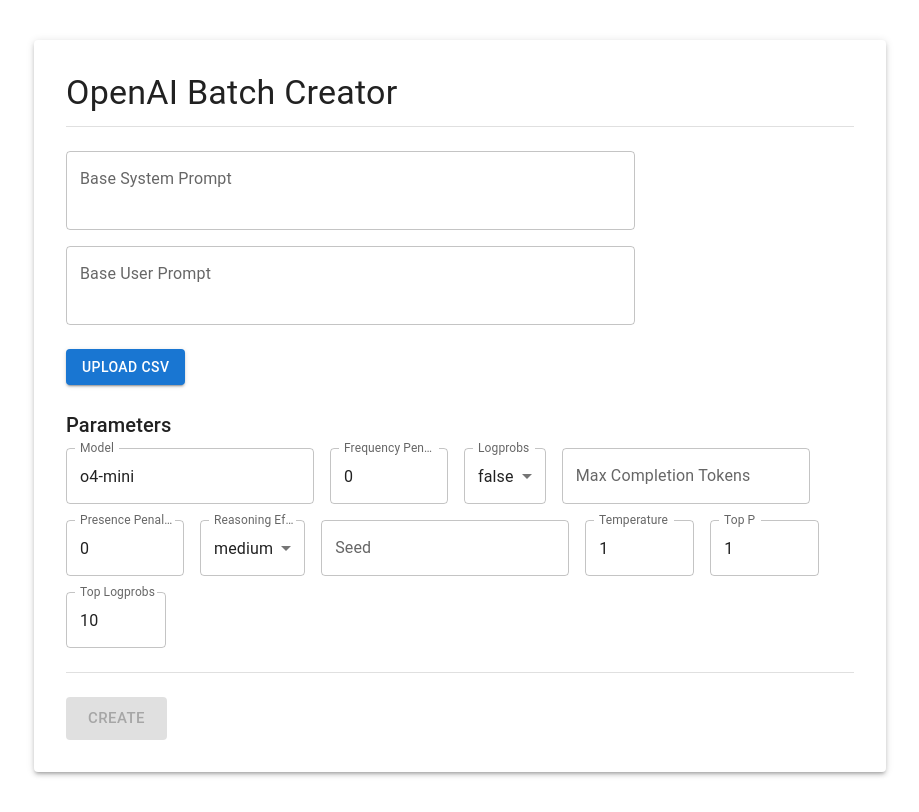
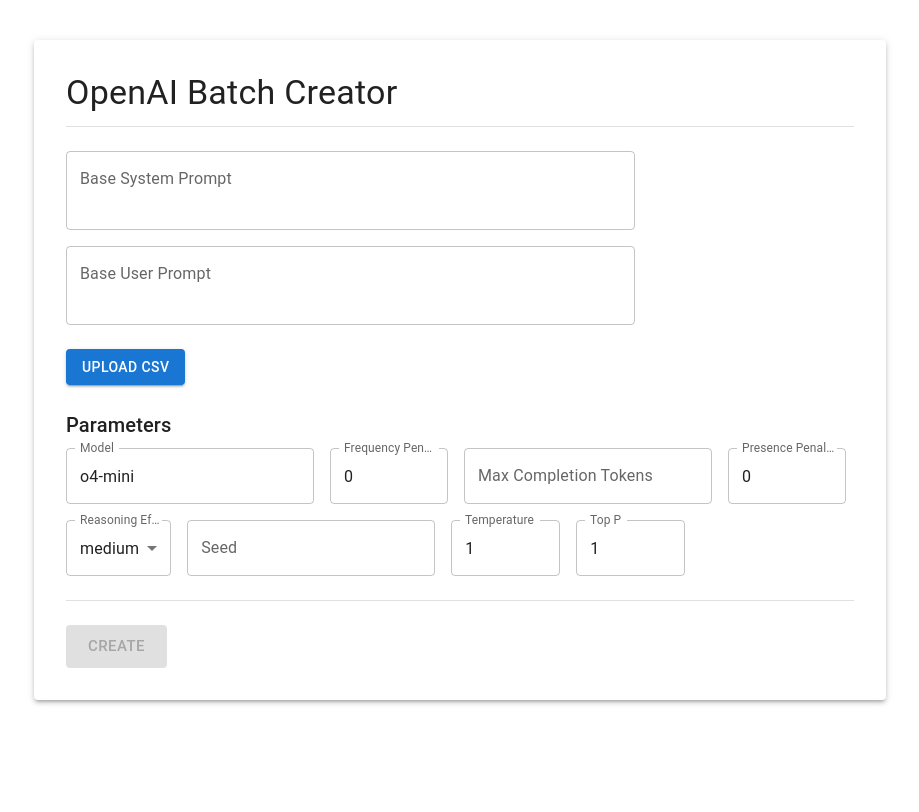
Before and after one commit to konbraphat51/OpenAiBatchCreator, a React (Vite) app: page / in a window 1280 px wide. Shown: the whole page, without its empty margins (180-1099 px from the left). Built offline with nearby package versions, Linux system fonts and the light colour scheme.

Commit message:
copilot: delete logprobs and top_logprobs params

```diff
--- a/src/components/BatchCreator.tsx
+++ b/src/components/BatchCreator.tsx
@@ -28,12 +28,6 @@
 		max: 2.0,
 		step: 0.1,
 		default: 0.0,
-	},
-	{
-		key: "logprobs",
-		label: "Logprobs",
-		type: "boolean",
-		default: false,
 	},
 	{
 		key: "max_completion_tokens",
@@ -81,27 +75,16 @@
 		step: 0.1,
 		default: 1.0,
 	},
-	{
-		key: "top_logprobs",
-		label: "Top Logprobs",
-		type: "integer",
-		min: 0,
-		max: 20,
-		step: 1,
-		default: 10,
-	},
 ]
 
 const defaultParams: Record<string, any> = {
 	model: "o4-mini",
 	frequency_penalty: 0.0,
-	logprobs: false,
 	presence_penalty: 0.0,
 	reasoning_effort: "medium",
 	seed: null,
 	temperature: 1.0,
 	top_p: 1.0,
-	top_logprobs: 10,
 }
 
 const BatchCreator: React.FC = () => {
```
